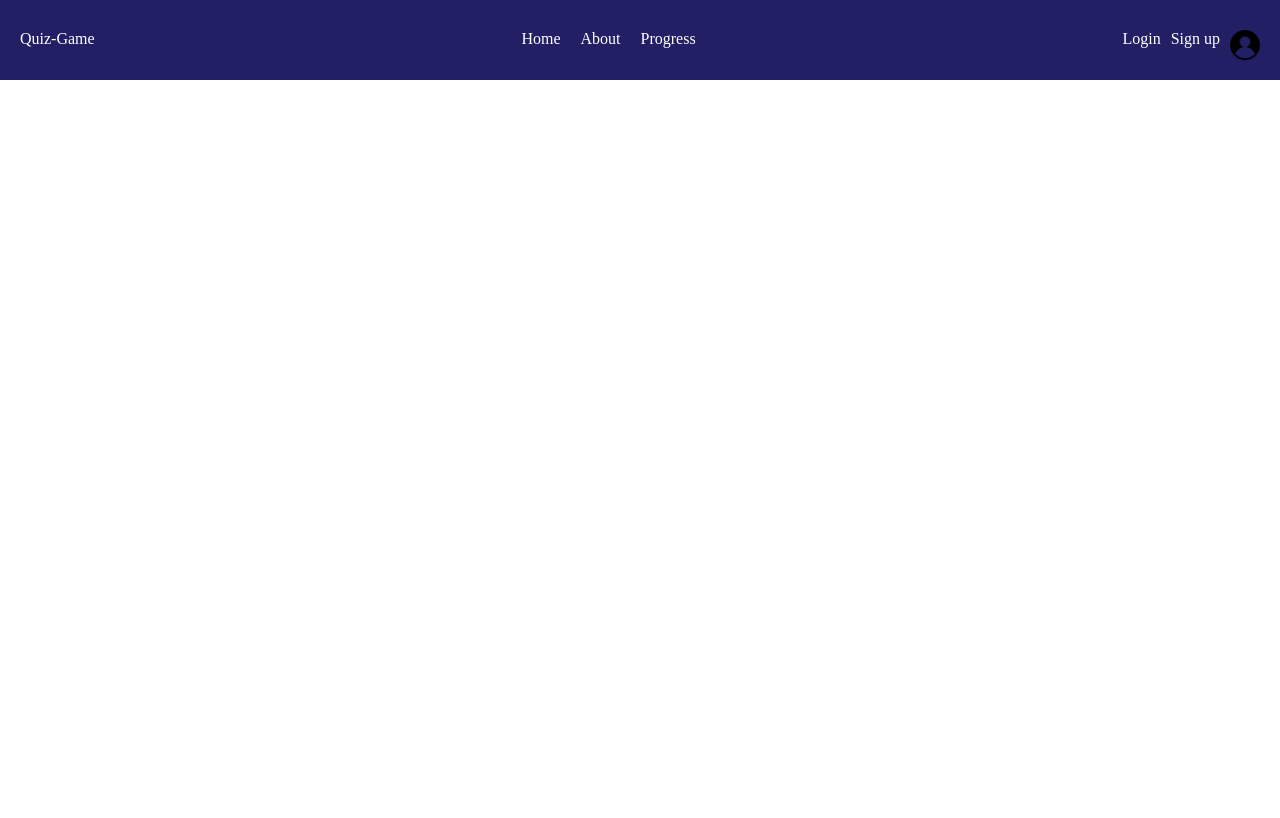
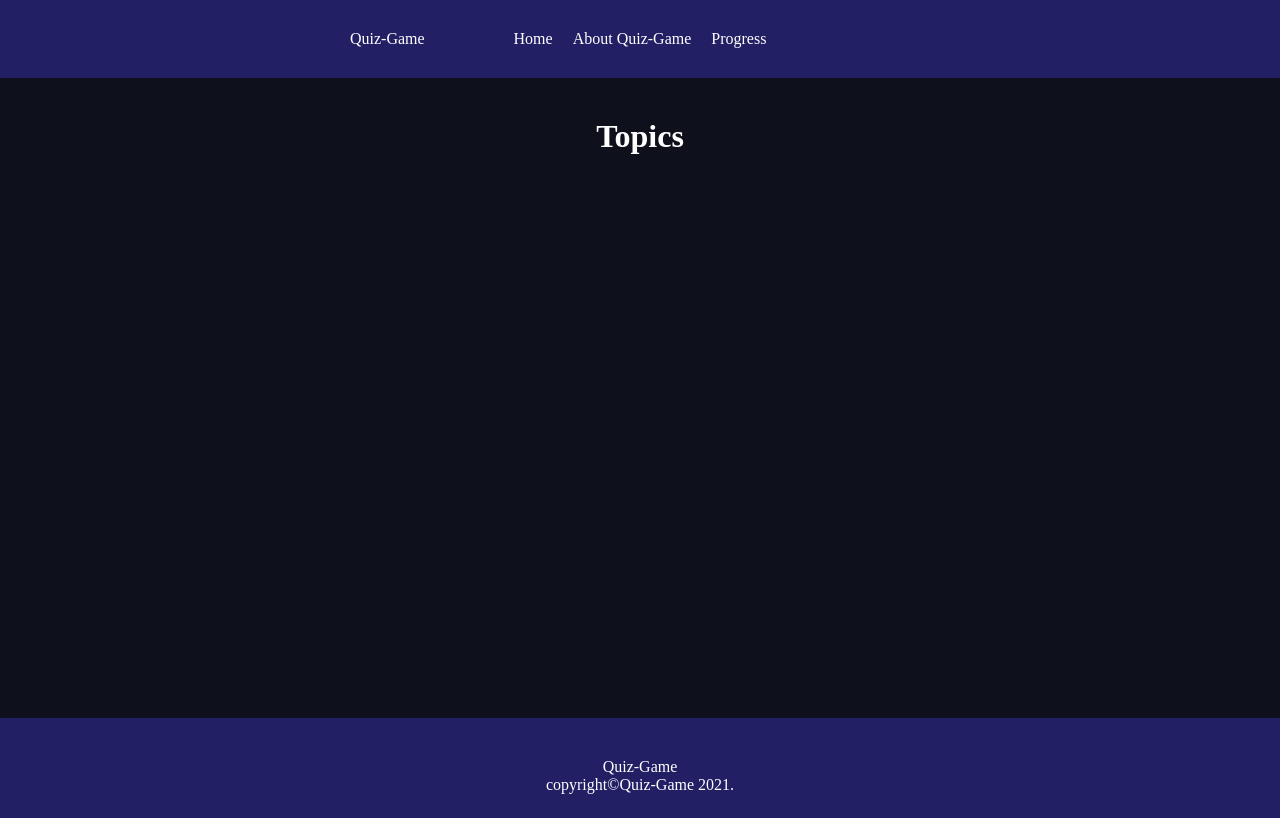
Before and after one commit to owenbcoding/pp2-quiz-game, a plain HTML site: page index.html in a window 1280 px wide. Drawn offline with Linux system fonts and the light colour scheme; a web font is replaced by a local one.

Commit message:
Add Font Yuji

```diff
--- a/index.html
+++ b/index.html
@@ -6,22 +6,29 @@
     <meta name="viewport" content="width=device-width, initial-scale=1.0">
     <title>PP2 Quiz Game</title>
     <link rel="stylesheet" href="style.css">
+    <link href="https://fonts.googleapis.com/css2?family=Courgette&family=Yuji+Mai&display=swap" rel="stylesheet">
 </head>
 <body>
    <header>
        <nav>
-           <li class="home-link"><a href="#">Quiz-Game</a></li>
+           <div class="first-div">
+                <li class="home-link"><a href="index.html">Quiz-Game</a></li>
+           </div>
                 <ul>
                     <li class="main-nav"><a href="index.html">Home</a></li>
-                    <li class="main-nav"><a href="#">About</a></li>
+                    <li class="main-nav"><a href="#">About Quiz-Game</a></li>
                     <li class="main-nav"><a href="#">Progress</a></li>
                 </ul>
-                <div class="right-links">
-                    <li class="login"><a href="#">Login</a></li>
-                    <li class="sign-up"><a href="#">Sign up</a></li>
-                    <img src="images/user.png" alt="user-pic" width="30" height="30">
-                </div>
        </nav>
    </header>
+   <main>
+       <h1>Topics</h1>
+   </main>
+   <footer>
+        <div class="footer">
+            <p><a href="index.html">Quiz-Game</a></p>
+            <p>copyright&copyQuiz-Game 2021.</p>
+        </div>
+   </footer>
 </body>
 </html>
--- a/style.css
+++ b/style.css
@@ -3,11 +3,21 @@
     padding: 0px;
 }
 
+body {
+    font-family: 'Yuji Mai', serif;
+}
+
 nav {
     display: flex;
     padding: 20px;
-    justify-content: space-between;
     background-color: #221f65;
+    justify-content: center;
+    position: relative;
+}
+
+.first-div {
+    position: absolute;
+    left: 350px;
 }
 
 li {
@@ -19,8 +29,30 @@ a {
     color: white;
 }
 
+a:hover {
+    color: #2cd0e2;
+}
+
 ul {
     display: flex;
+}
+
+main {
+    height: 80vh;
+    background-color: #0E101C;
+    color: white;
+    text-align: center;
+}
+
+h1 {
+    padding-top: 40px;
+}
+
+footer {
+    background-color: #221f65;
+    height: 100px;
+    color: white;
+    text-align: center;
 }
 
 .home-link {
@@ -31,15 +63,11 @@ ul {
     margin: 10px;
 }
 
+.footer {
+    padding-top: 40px;
+}
+
 .right-links {
     display:  flex;
-    margin-top: 10px;
+    margin: 10px;
 }
-
-.login {
-    margin-right: 10px;
-}
-
-.sign-up {
-    margin-right: 10px;
-}
```
Also changed, not shown: README.md, images/man.png (added).
